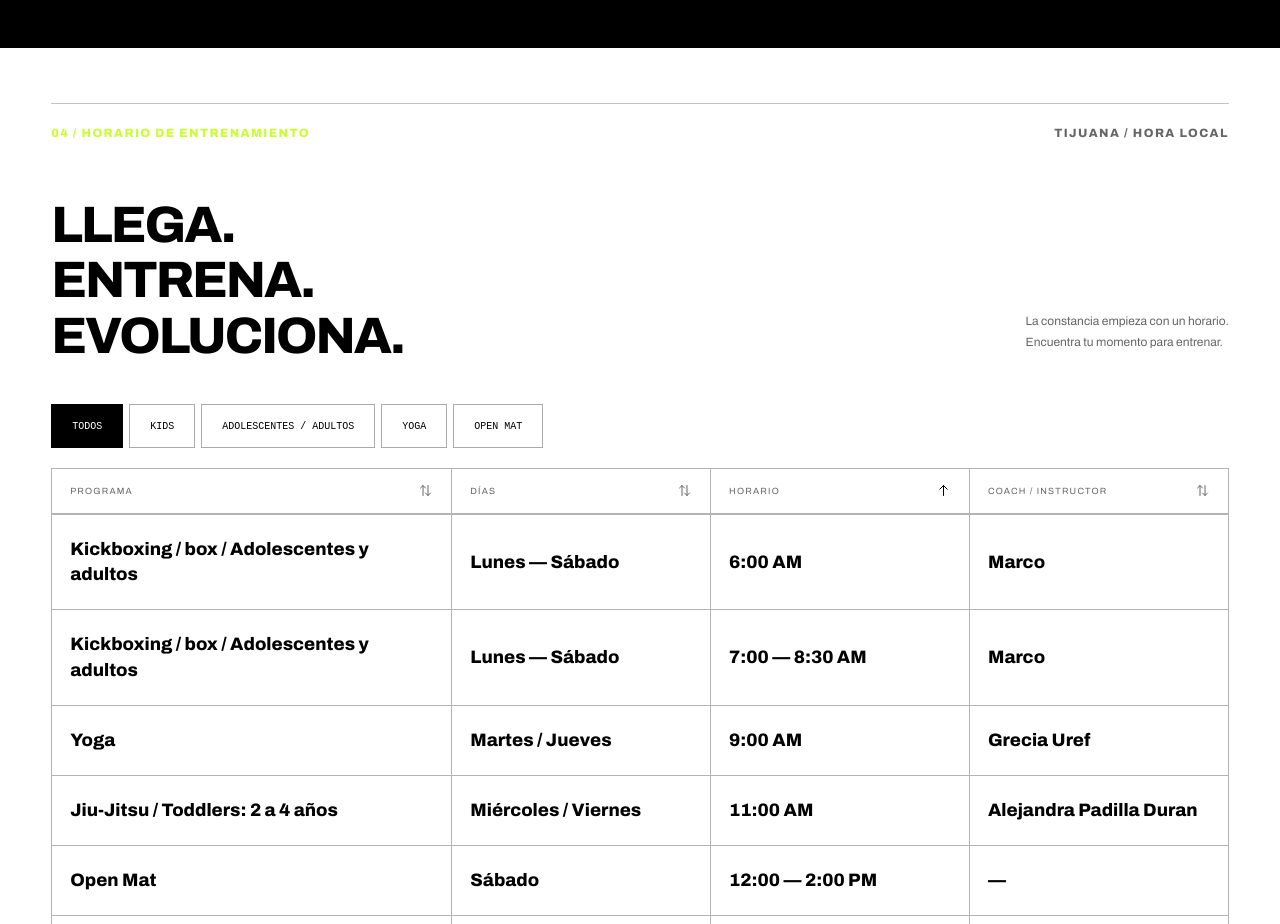
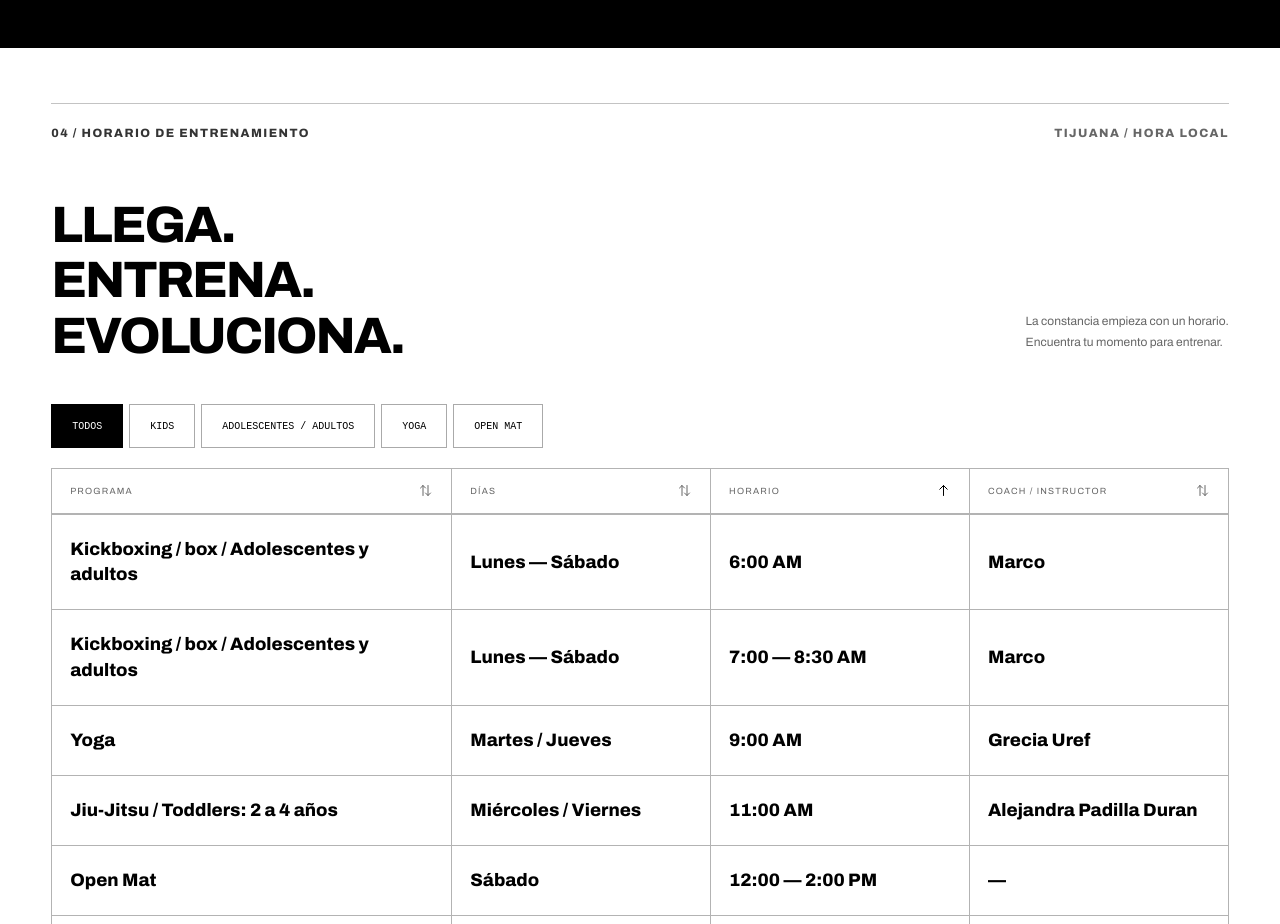
Before and after one commit to jkgraphix11/Rocian-Gracie-Jr-Academy, a website: page dist/index.html in a window 1280 px wide. Shown: the part 3800-4724 px from the top of the page. Drawn offline with Linux system fonts and the light colour scheme.

Commit message:
Use charcoal for the schedule eyebrow on white

```diff
--- a/src/theme.css
+++ b/src/theme.css
@@ -200,6 +200,7 @@ html[lang=es] .hero-title-wrap h1{font-size:clamp(40px,4.9vw,78px)}
 #main .section-rule{font-family:var(--font-brand);font-size:12px;font-weight:600;line-height:1.6;letter-spacing:.12em;text-transform:uppercase;align-items:flex-start;gap:24px}
 #main .section-rule>span:first-child{color:#c7ff2e}
 #main .mat-access .section-rule>span:first-child{color:#000}
+#main .schedule-section .section-rule>span:first-child{color:#343434}
 #main .instructors-section{padding-top:0;padding-bottom:70px;margin-top:0;border-top:0}
 #main .faq-editorial>.section-rule{grid-column:1/-1;margin-bottom:0;padding-bottom:0}
 #main .faq-editorial{row-gap:36px}
```
Also changed, not shown: dist/style.css.
